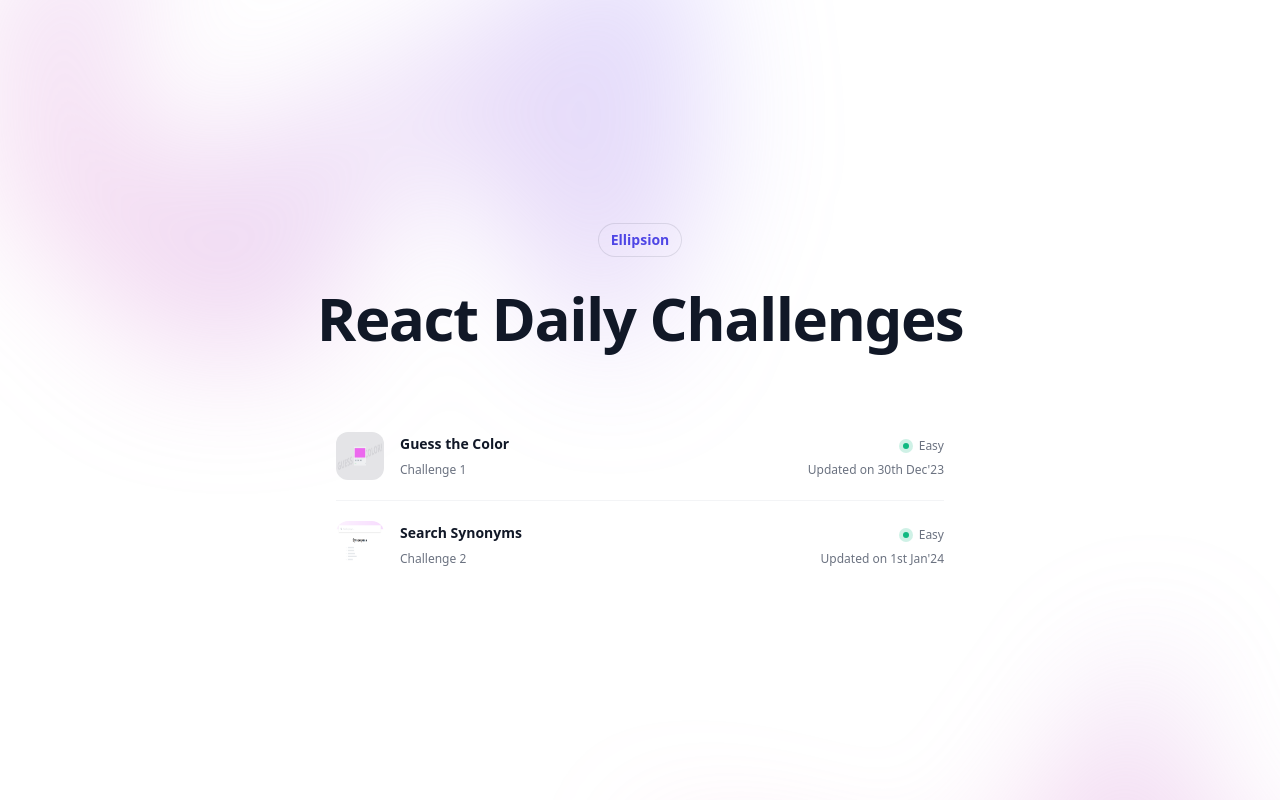
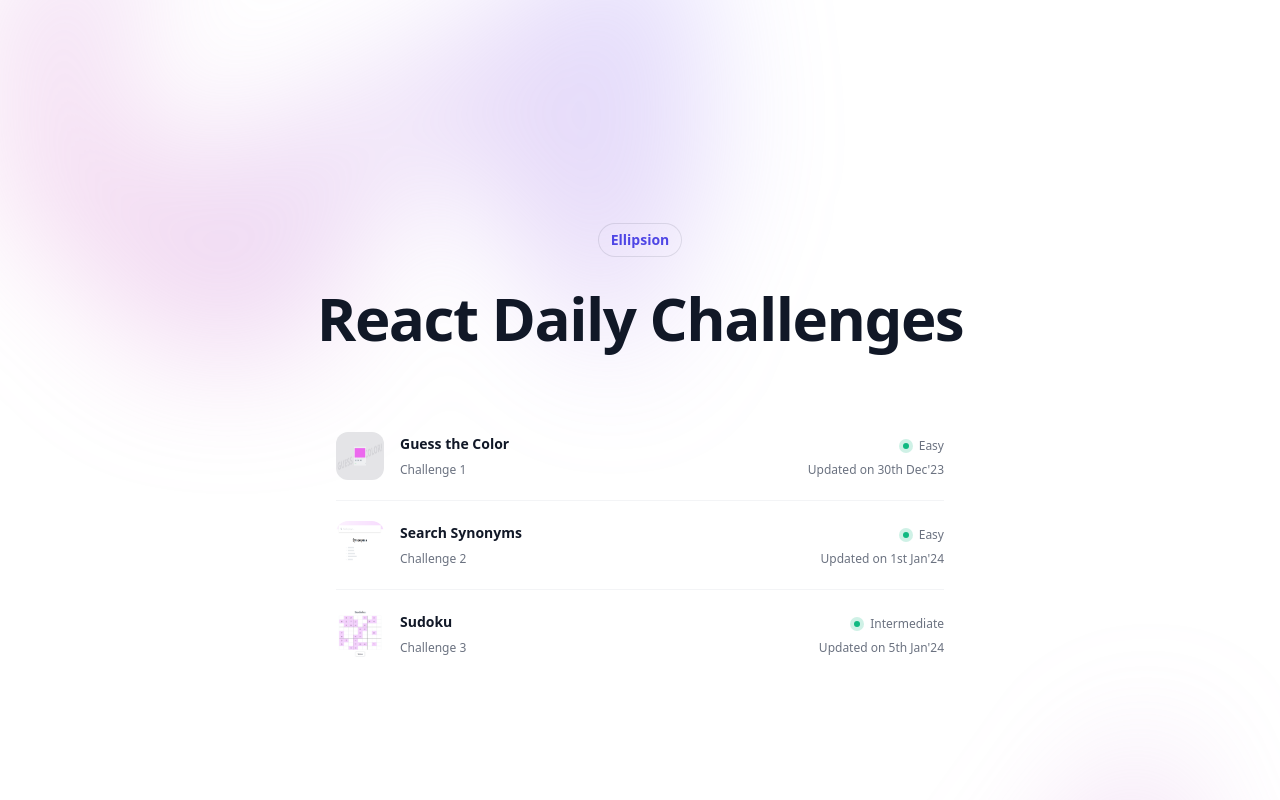
Before and after one commit to Ellipsion/react-challenges, a React (Vite) app: page / in a window 1280 px wide. Shown: the top 800 px of the page. Built offline with nearby package versions, Linux system fonts and the light colour scheme; no server answers.

Commit message:
universal routes

```diff
--- a/src/components/List/index.jsx
+++ b/src/components/List/index.jsx
@@ -1,21 +1,5 @@
 import { Link } from "react-router-dom"
-
-const challenges = [
-    {
-        name: 'Guess the Color',
-        difficulty: 'Easy',
-        imageUrl:
-            '/screenshots/challenge1.png',
-        updated: "30th Dec'23",
-    },
-    {
-        name: 'Search Synonyms',
-        difficulty: 'Easy',
-        imageUrl:
-            '/screenshots/challenge2.png',
-        updated: "1st Jan'24",
-    },
-]
+import { challenges } from "../../routes"
 
 export default function List() {
     return (
--- /dev/null
+++ b/src/routes.jsx
@@ -0,0 +1,32 @@
+import ColorQuiz from "./challenges/01/ColorQuiz";
+import WordSearch from "./challenges/02/WordSearch";
+import Sudoku from "./challenges/03/Sudoku";
+
+const challenges = [
+  {
+    name: "Guess the Color",
+    difficulty: "Easy",
+    imageUrl: "/screenshots/challenge1.png",
+    updated: "30th Dec'23",
+    path: "1",
+    element: <ColorQuiz />,
+  },
+  {
+    name: "Search Synonyms",
+    difficulty: "Easy",
+    imageUrl: "/screenshots/challenge2.png",
+    updated: "1st Jan'24",
+    path: "2",
+    element: <WordSearch />,
+  },
+  {
+    name: "Sudoku",
+    difficulty: "Intermediate",
+    imageUrl: "/screenshots/challenge3.png",
+    updated: "5th Jan'24",
+    path: "3",
+    element: <Sudoku />,
+  },
+];
+
+export { challenges };
--- /dev/null
+++ b/src/utils/createRoutes.jsx
@@ -0,0 +1,10 @@
+const createRoutes = (challenges) => {
+    return challenges.map((item, idx) => {
+        return {
+            path: `${idx + 1}`,
+            element: item.element
+        }
+    })
+}
+
+export { createRoutes }
```
Also changed, not shown: src/App.jsx (+17 -14 lines), public/screenshots/challenge3.png (added), src/routes.js (deleted).
